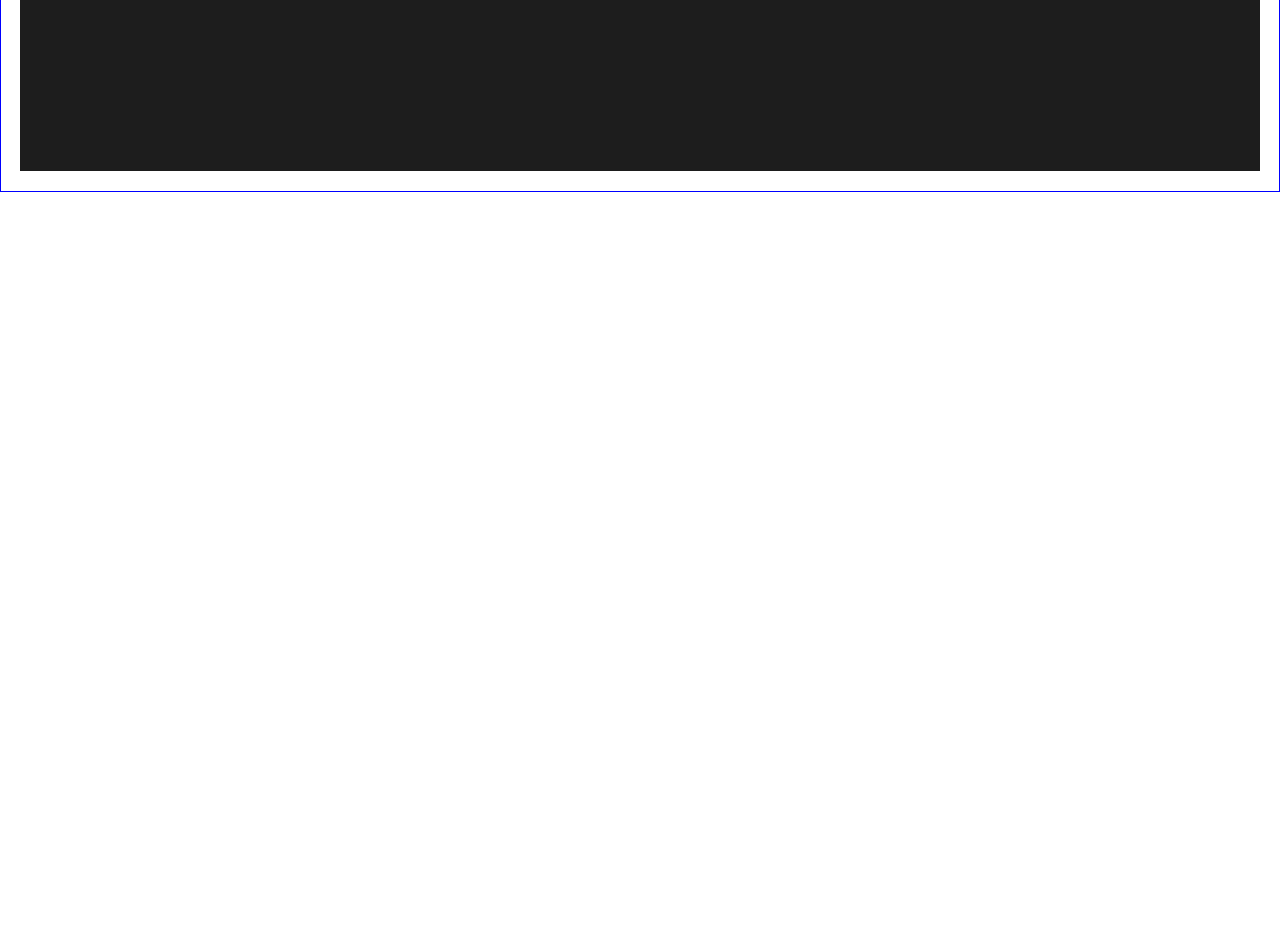
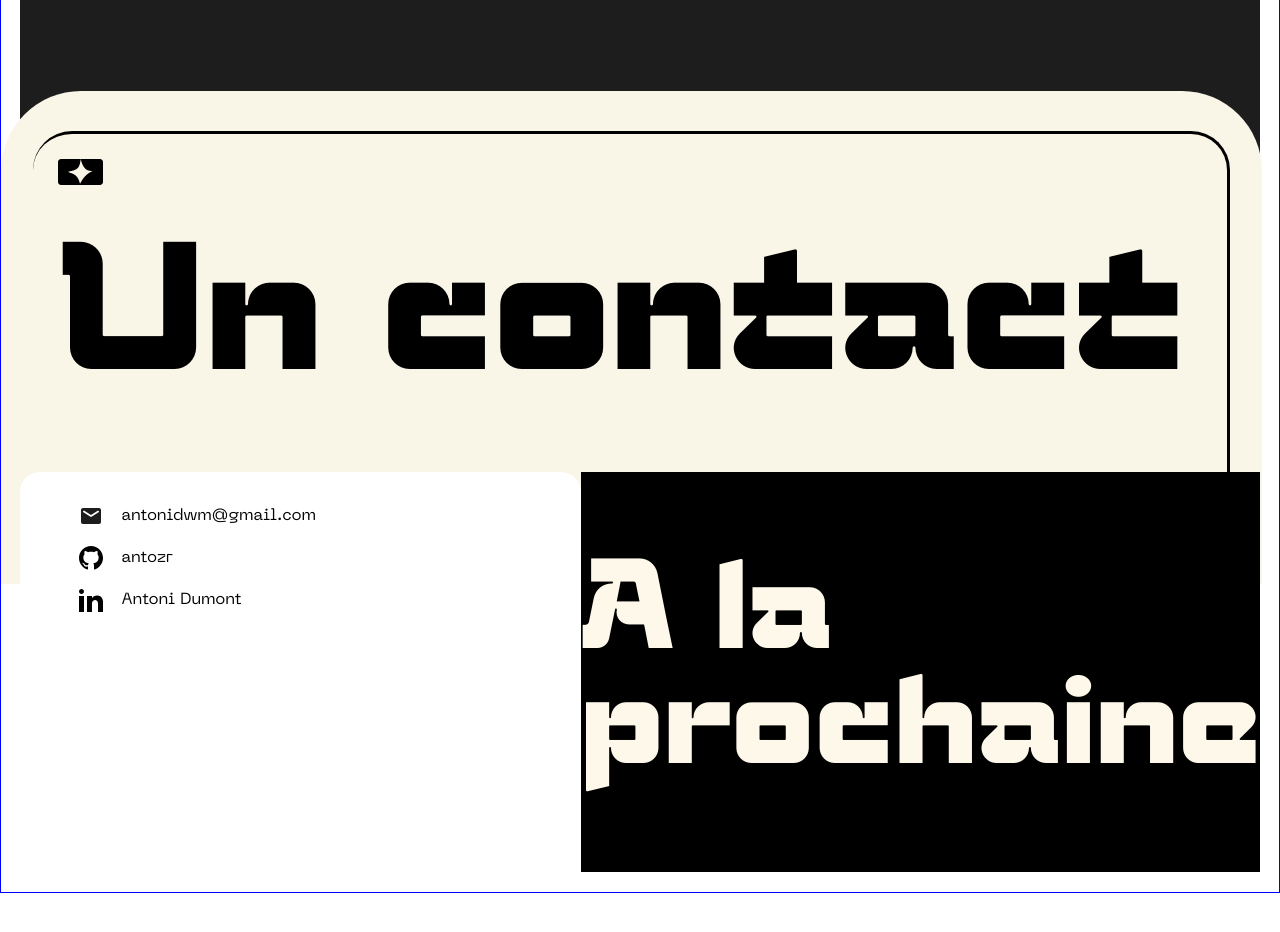
Before and after one commit to antozr/portfolio-v2, a Vue app in the folder portfolio2/: page /#/ in a window 1280 px wide. Shown: the part 3720-4652 px from the top of the page. Before the commit the page ends 3992 px from the top, so only its background shows below. Built offline with nearby package versions, Linux system fonts and the light colour scheme.

Commit message:
ADD icon + content contant section

```diff
--- /dev/null
+++ b/portfolio2/src/assets/styles/ContactVue.scss
@@ -0,0 +1,74 @@
+
+
+.sect{
+
+    &__contactBox{
+        width: 100%;
+        min-height: 40vh;
+        display: flex;
+        flex-direction: column;
+        margin: -14vh 0 0 0;
+        position: relative;
+        z-index: 5;
+    }
+}
+.contactBox{
+
+    &__left{
+        width: 100%;
+        min-height: 30vh;
+        padding: 2vh 3vw;
+        background-color: #fff;
+        border-radius: 20px 20px 0 0 ;
+        display: flex;
+        flex-direction: column;
+    }
+    &__linkList{
+        display: flex;
+        flex-direction: column;
+        row-gap: 18px;
+        margin: 16px 0 0 20px;
+
+    }
+    &__elLink{
+        display: flex;
+        flex-direction: row;
+        column-gap: 19px;
+        align-items: center;
+        justify-content: flex-start;
+
+    }
+    &__link{
+        color: #000;
+    }
+    &__elSvg{
+        width: 24px;
+        height: 24px;
+        object-fit: cover;
+    }
+
+    &__rightBox{
+        width: 100%;
+        height: 50vh;
+        background-color: #000;
+        display: flex;
+        flex-direction: column;
+        align-items: center;
+        justify-content: center;
+       &>p{
+        color: #FDF8E9;
+        font-size: 10dvw;
+       }
+    }
+}
+
+
+@media(min-width:900px){
+
+    .sect{
+
+        &__contactBox{
+            flex-direction: row;
+        }
+    }
+}
--- a/portfolio2/src/assets/styles/InterBoxTitre.scss
+++ b/portfolio2/src/assets/styles/InterBoxTitre.scss
@@ -13,6 +13,9 @@
     &--white{
       background-color: #ffffff;
       min-height: 40vh;
+    }
+    &--posHaute{
+      z-index: 4;
     }
   }
 
--- a/portfolio2/src/assets/styles/main.scss
+++ b/portfolio2/src/assets/styles/main.scss
@@ -5,6 +5,7 @@
 @import './SmallColLIst.scss';
 @import './AboutQtyle.scss';
 @import './projectStyleZone.scss';
+@import './ContactVue.scss';
 
 
 
--- /dev/null
+++ b/portfolio2/src/components/ContactSectionVue.vue
@@ -0,0 +1,44 @@
+<script setup>
+import IconEmail from './icons/IconMail1.vue';
+import IconIN from './icons/IconLinkdin.vue';
+import IconGithub from './icons/IconGithub.vue';
+
+
+
+let allLink = [
+    {
+        link : "mailto:antonidwm@gmail.com",
+        name : "antonidwm@gmail.com",
+        icon : 0
+    },{
+        link : "https://github.com/antozr",
+        name : "antozr",
+        icon : 1
+    },{
+        link: "https://www.linkedin.com/in/antoni-dumont-2724ba251/",
+        name : "Antoni Dumont",
+        icon : 2
+    }
+]
+</script>
+
+
+<template>
+    <section class="sect__contactBox">
+        <div class="contactBox__left">
+            <ul class="contactBox__linkList">
+                <li class="contactBox__elLink" v-for="(item, index) in allLink" :key="index">
+                    <IconEmail v-show="item.icon == 0" class="contactBox__elSvg"/>
+                    <IconIN v-show="item.icon == 2" class="contactBox__elSvg"/>
+                    <IconGithub v-show="item.icon == 1" class="contactBox__elSvg"/>
+                    <a :href="item.link" class="contactBox__link">{{ item.name }}</a>
+                </li>
+            </ul>
+        </div>
+        <div class="contactBox__rightBox">
+            <p class="sect__title sect__title--kuga sect__title--2">
+                A la prochaine
+            </p>
+        </div>
+    </section>
+</template>
--- a/portfolio2/src/components/InterBoxTitleVue.vue
+++ b/portfolio2/src/components/InterBoxTitleVue.vue
@@ -5,6 +5,7 @@ import IconBoxStar from '../components/icons/IconBoxStar.vue';
 const props = defineProps({
   WithLink: Boolean,
   title1: String,
+  title2: String,
   withText: Boolean,
   idTag: String,
   colorBG: String
@@ -24,7 +25,7 @@ const props = defineProps({
           <a href="#" v-show="WithLink" download class="interBox__link">check moi</a>
         </h2>
         <p class="sect__txt sect__txt--thin" v-show="withText">
-          Scolaires -/- personnelles -/- des défis -/- & bien d’autres
+          {{ title2 }}
         </p>
         </div>
         <div class="interBox__boxDeco interBox__boxDeco--end">
--- /dev/null
+++ b/portfolio2/src/components/icons/IconGithub.vue
@@ -0,0 +1,12 @@
+<template>
+    <svg xmlns="http://www.w3.org/2000/svg" width="24" height="24" viewBox="0 0 24 24" fill="none">
+  <g clip-path="url(#clip0_272_478)">
+    <path d="M12 0C5.374 0 0 5.373 0 12C0 17.302 3.438 21.8 8.207 23.387C8.806 23.498 9 23.126 9 22.81V20.576C5.662 21.302 4.967 19.16 4.967 19.16C4.421 17.773 3.634 17.404 3.634 17.404C2.545 16.659 3.717 16.675 3.717 16.675C4.922 16.759 5.556 17.912 5.556 17.912C6.626 19.746 8.363 19.216 9.048 18.909C9.155 18.134 9.466 17.604 9.81 17.305C7.145 17 4.343 15.971 4.343 11.374C4.343 10.063 4.812 8.993 5.579 8.153C5.455 7.85 5.044 6.629 5.696 4.977C5.696 4.977 6.704 4.655 8.997 6.207C9.954 5.941 10.98 5.808 12 5.803C13.02 5.808 14.047 5.941 15.006 6.207C17.297 4.655 18.303 4.977 18.303 4.977C18.956 6.63 18.545 7.851 18.421 8.153C19.191 8.993 19.656 10.064 19.656 11.374C19.656 15.983 16.849 16.998 14.177 17.295C14.607 17.667 15 18.397 15 19.517V22.81C15 23.129 15.192 23.504 15.801 23.386C20.566 21.797 24 17.3 24 12C24 5.373 18.627 0 12 0Z" fill="black"/>
+  </g>
+  <defs>
+    <clipPath id="clip0_272_478">
+      <rect width="24" height="24" fill="white"/>
+    </clipPath>
+  </defs>
+</svg>
+</template>
--- /dev/null
+++ b/portfolio2/src/components/icons/IconLinkdin.vue
@@ -0,0 +1,5 @@
+<template>
+    <svg xmlns="http://www.w3.org/2000/svg" width="24" height="24" viewBox="0 0 24 24" fill="none">
+  <path d="M4.98 3.5C4.98 4.881 3.87 6 2.5 6C1.13 6 0.02 4.881 0.02 3.5C0.02 2.12 1.13 1 2.5 1C3.87 1 4.98 2.12 4.98 3.5ZM5 8H0V24H5V8ZM12.982 8H8.014V24H12.983V15.601C12.983 10.931 19.012 10.549 19.012 15.601V24H24V13.869C24 5.989 15.078 6.276 12.982 10.155V8Z" fill="black"/>
+</svg>
+</template>
--- a/portfolio2/src/views/HomeView.vue
+++ b/portfolio2/src/views/HomeView.vue
@@ -6,6 +6,7 @@ import InterBoxTitleVue from '../components/InterBoxTitleVue.vue';
 import SmallColInfoVue from '../components/SmallColInfo.vue';
 import ProjectGlobalVue from '../components/ProjectGlobalVue.vue';
 import ABoutSectionVue from '../components/AboutSectionVue.vue';
+import ContactSection from '../components/ContactSectionVue.vue';
 </script>
 
 <template>
@@ -45,12 +46,14 @@ import ABoutSectionVue from '../components/AboutSectionVue.vue';
 
 
     </div>
-    <InterBoxTitleVue :title1="'Des Projets'" :withText="true" :WithLink="false" :id-tag="'projets'"/>
+    <InterBoxTitleVue :title1="'Des Projets'" :title2="'Scolaires -/- personnelles -/- des défis -/- & bien d’autres'" :withText="true" :WithLink="false" :id-tag="'projets'"/>
     <ProjectGlobalVue/>
 
     <InterBoxTitleVue :withText="false" :WithLink="true" :title1="'Un CV,'" :idTag="'+infos'" :colorBG="'sect__interTitreBox--white'"/>
     <div id="infos"></div>
 <ABoutSectionVue />
+<InterBoxTitleVue :with-text="true" :-with-link="false" :title1="'Un contact'" :id-tag="'contact'" :colorBG="'sect__interTitreBox--posHaute'" />
+<ContactSection />
   </main>
 </template>
 
```
